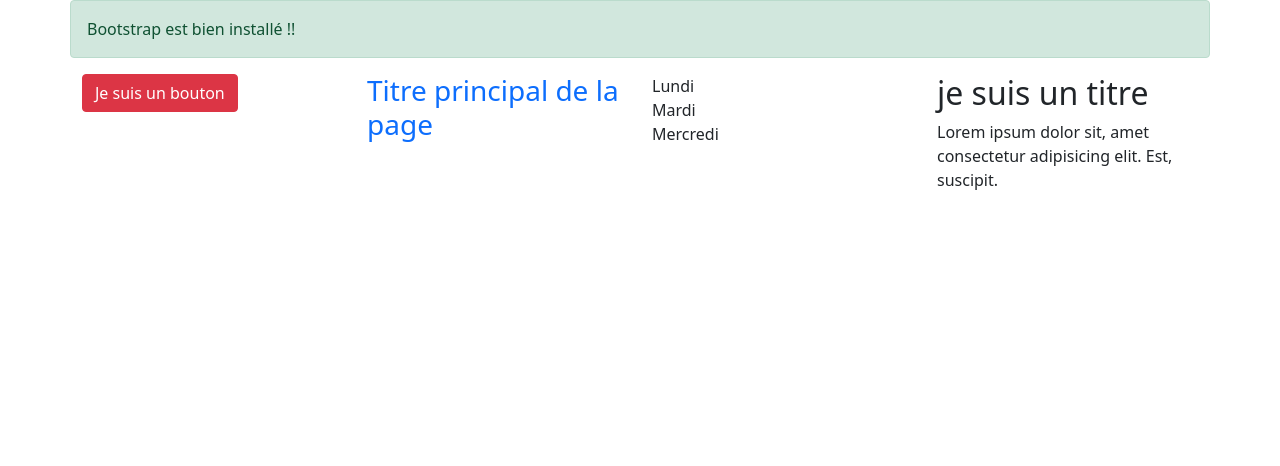
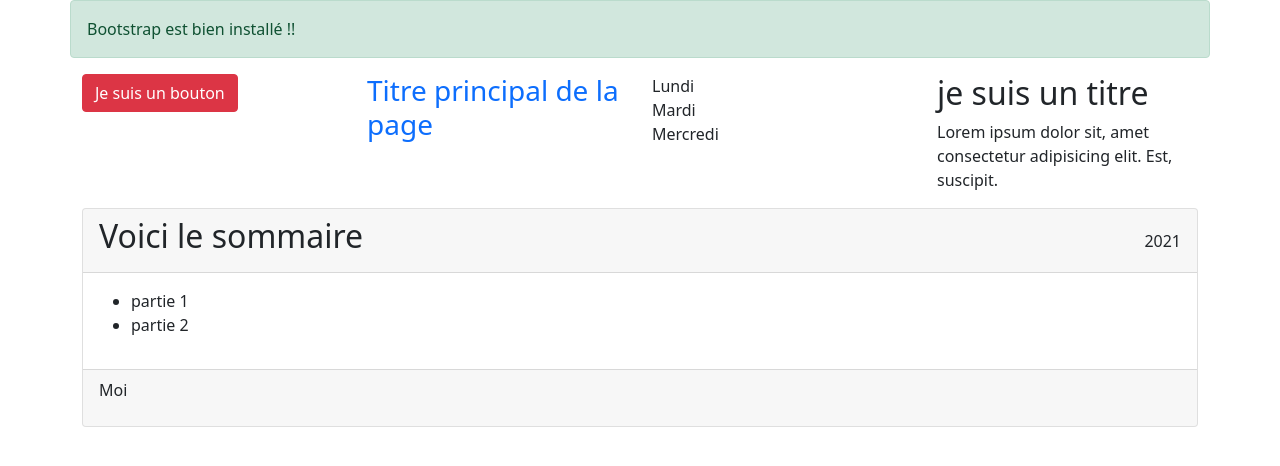
Before and after one commit to webdevproformation/react-3wA-mai2021, a React (Create React App) app in the folder jour1-rappel/: page / in a window 1280 px wide. Shown: the top 466 px of the page. Built offline with nearby package versions, Linux system fonts and the light colour scheme.

Commit message:
state et render dans un composant class

```diff
--- a/jour1-rappel/src/App.js
+++ b/jour1-rappel/src/App.js
@@ -4,6 +4,7 @@ import Bouton from './jour1/Bouton';
 import Titre from './jour1/Titre';
 import Liste from './jour1/Liste';
 import Article from './jour1/Article';
+import Sommaire from './jour1/Sommaire';
 // SASS
 // import {Article , Liste , Titre } from './jour1';
 function App() {
@@ -28,6 +29,11 @@ function App() {
             <Article />
           </div>
       </section>
+      <section  className="row">
+      <div className="col">
+        <Sommaire />
+      </div>
+      </section>
     </div>
   );
 }
--- /dev/null
+++ b/jour1-rappel/src/jour1/Sommaire.jsx
@@ -0,0 +1,35 @@
+import { Component } from 'react';
+
+class Sommaire extends Component {
+    state = {
+        auteur : "Moi",
+        date : new Date(),
+        items : [
+            "partie 1",
+            "partie 2",
+            "partie 3",
+            "partie 4",
+        ]
+     }
+    render() {
+        return ( <>
+            <div className="card">
+                <header className="card-header d-flex align-items-center justify-content-between">
+                    <h2>Voici le sommaire </h2>
+                    <time>{this.state.date.getFullYear()}</time>
+                </header>
+                <div className="card-body">
+                    <ul>
+                        <li>{this.state.items[0]}</li>
+                        <li>{this.state.items[1]}</li>
+                    </ul>
+                </div>
+                <footer className="card-footer">
+                    <p>{this.state.auteur}</p>
+                </footer>
+            </div>
+        </> );
+    }
+}
+
+export default Sommaire;
```
Also changed, not shown: 1 other file (tests, documents, lock files or other folders).
